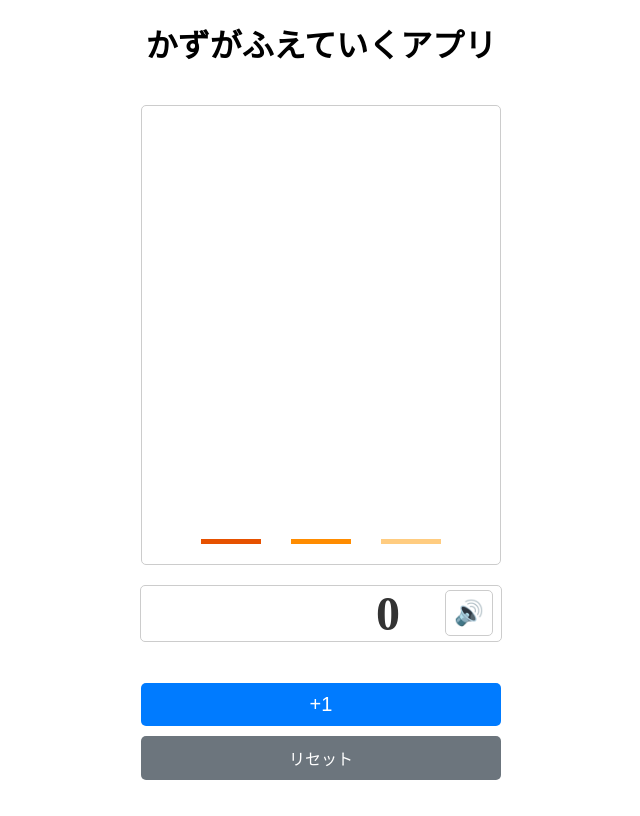
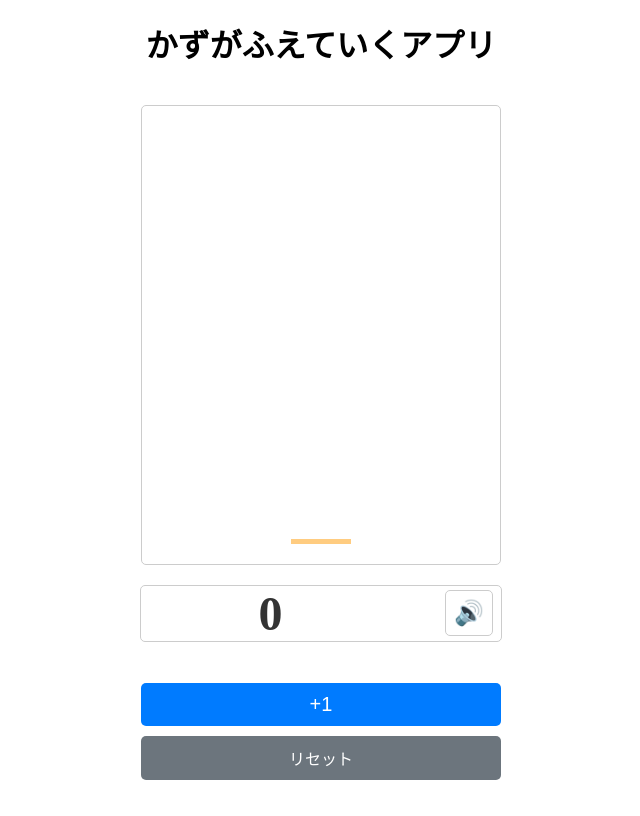
Before and after one commit to YUHI-YONEMARU/number-learning-app, a Next.js app: page / in a window 1280 px wide. Shown: the whole page, without its empty margins (319-959 px from the left). Built offline with nearby package versions, Linux system fonts and the light colour scheme.

Commit message:
update design

```diff
--- a/components/VisualCircles.tsx
+++ b/components/VisualCircles.tsx
@@ -83,14 +83,18 @@
 
     return (
       <div className={styles.columnsContainer}>
+        {count >= 100 && (
         <div className={styles.column}>
           <div className={styles.objects}>{hundredElements}</div>
           <div className={styles.plateHundred} />
         </div>
+        )}
+        {count >= 10 && (
         <div className={styles.column}>
           <div className={styles.objects}>{tenElements}</div>
           <div className={styles.plateTen} />
         </div>
+        )}
         <div className={styles.column}>
           <div className={styles.objects}>{oneElements}</div>
           <div className={styles.plateOne} />
--- a/styles/Home.module.css
+++ b/styles/Home.module.css
@@ -46,7 +46,7 @@
   letter-spacing: 45px;
   font-weight: bold;
   color: #333;
-  text-align: right;
+  text-align: center;
 }
 
 .speakerButton {
```
